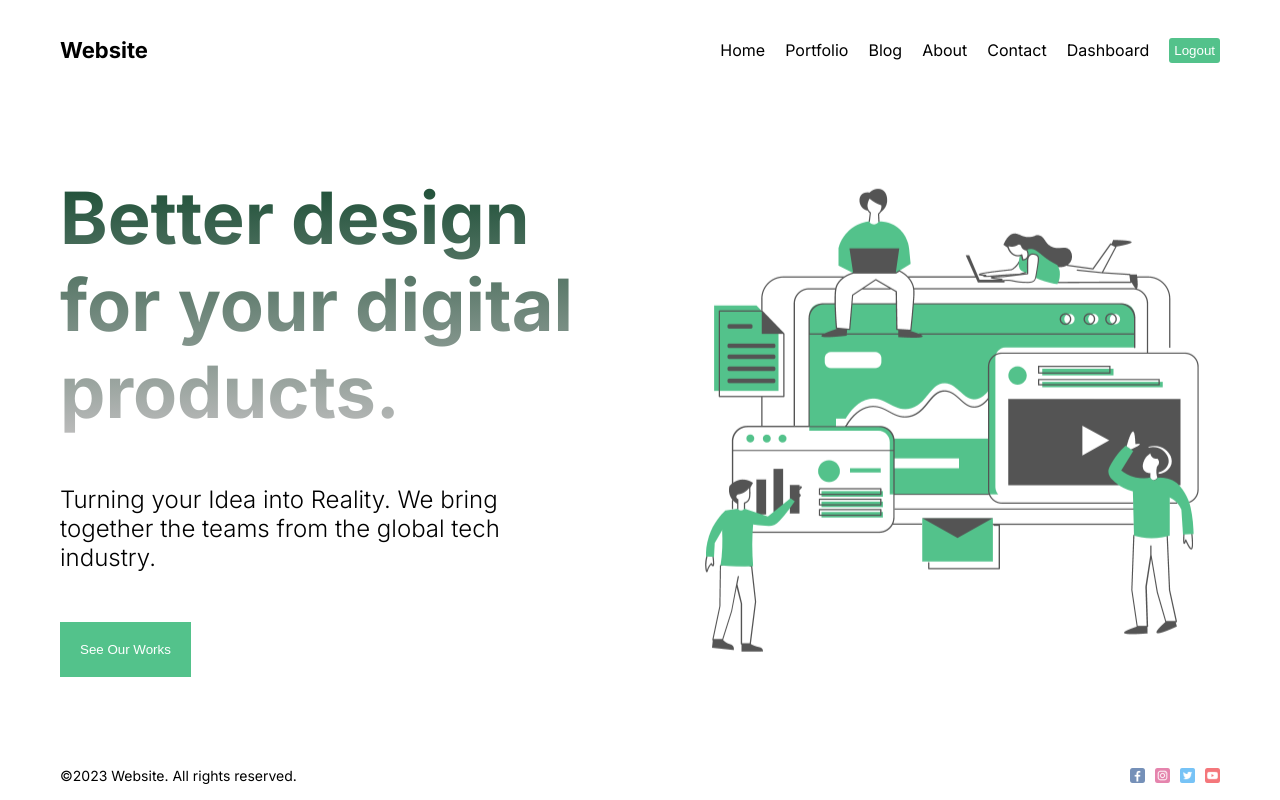
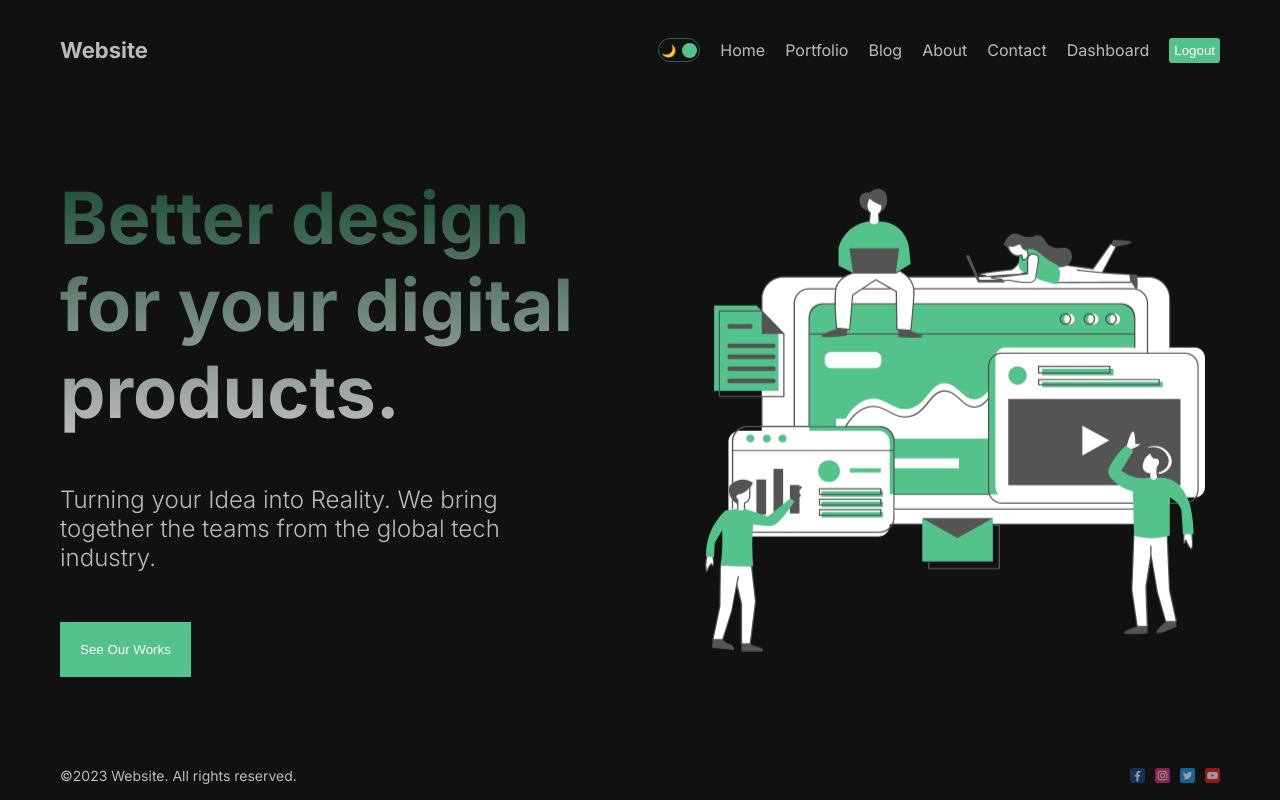
Before and after one commit to ThomassMathisen/nexttutorial, a Next.js app: page / in a window 1280 px wide. Built offline with nearby package versions, Linux system fonts and the light colour scheme.

Commit message:
Create toggle for dark/light mode

```diff
--- a/src/app/layout.js
+++ b/src/app/layout.js
@@ -1,25 +1,28 @@
-import Footer from "@/components/footer/Footer"
-import Navbar from "@/components/navbar/Navbar"
+import Footer from "@/components/footer/Footer";
+import Navbar from "@/components/navbar/Navbar";
 import "./global.css";
 import { Inter, Roboto, Poppins } from "next/font/google";
+import { ThemeProvider } from "@/context/ThemeContext";
 
 const inter = Inter({ subsets: ["latin"] });
 
 export const metadata = {
-  title: 'Website',
-  description: 'Generated by Next.js',
-}
+  title: "Website",
+  description: "Generated by Next.js",
+};
 
 export default function RootLayout({ children }) {
- return (
+  return (
     <html lang="en">
       <body className={inter.className}>
-      <div className="container">
-        <Navbar/>
-        {children}
-        <Footer/>
-      </div>
-        </body>
+        <ThemeProvider>
+          <div className="container">
+            <Navbar />
+            {children}
+            <Footer />
+          </div>
+        </ThemeProvider>
+      </body>
     </html>
-  )
+  );
 }
--- /dev/null
+++ b/src/components/DarkModeToggle/DarkModeToggle.jsx
@@ -0,0 +1,21 @@
+"use client";
+
+import React, { useContext } from "react";
+import styles from "./darkModeToggle.module.css";
+import { ThemeContext } from "@/context/ThemeContext";
+
+const DarkModeToggle = () => {
+  const { toggle, mode } = useContext(ThemeContext);
+  return (
+    <div className={styles.container} onClick={toggle}>
+      <div className={styles.icon}>🌙</div>
+      <div className={styles.icon}>🔆</div>
+      <div
+        className={styles.ball}
+        style={mode === "light" ? { left: "2px" } : { right: "2px" }}
+      />
+    </div>
+  );
+};
+
+export default DarkModeToggle;
--- /dev/null
+++ b/src/components/DarkModeToggle/darkModeToggle.module.css
@@ -0,0 +1,24 @@
+.container {
+  width: 42px;
+  height: 24px;
+  border: 1.5px solid #53c28b70;
+  border-radius: 30px;
+  display: flex;
+  align-items: center;
+  justify-content: space-between;
+  padding: 2px;
+  position: relative;
+  cursor: pointer;
+}
+
+.icon {
+  font-size: 12px;
+}
+
+.ball {
+  width: 15px;
+  height: 15px;
+  background-color: #53c28b;
+  border-radius: 50%;
+  position: absolute;
+}
--- a/src/components/navbar/Navbar.jsx
+++ b/src/components/navbar/Navbar.jsx
@@ -1,8 +1,9 @@
-"use client"
+"use client";
 
-import Link from 'next/link'
-import React from 'react'
-import styles from "./navbar.module.css"
+import Link from "next/link";
+import React from "react";
+import styles from "./navbar.module.css";
+import DarkModeToggle from "../DarkModeToggle/DarkModeToggle";
 
 const links = [
   {
@@ -40,15 +41,20 @@
 const Navbar = () => {
   return (
     <div className={styles.container}>
-        <Link href="/" className={styles.logo}>Website</Link>
-    <div className={styles.links}>
-      {links.map(link => (
-          <Link key={link.id} href={link.url} className={styles.link}>{link.title}</Link>
-          ))}
+      <Link href="/" className={styles.logo}>
+        Website
+      </Link>
+      <div className={styles.links}>
+        <DarkModeToggle />
+        {links.map((link) => (
+          <Link key={link.id} href={link.url} className={styles.link}>
+            {link.title}
+          </Link>
+        ))}
         <button className={styles.logout}>Logout</button>
+      </div>
     </div>
-          </div>
-  )
-}
+  );
+};
 
-export default Navbar
+export default Navbar;
--- /dev/null
+++ b/src/context/ThemeContext.js
@@ -0,0 +1,18 @@
+"use client";
+
+import { createContext, useState } from "react";
+
+export const ThemeContext = createContext();
+
+export const ThemeProvider = ({ children }) => {
+  const [mode, setMode] = useState("dark");
+  const toggle = () => {
+    setMode((prev) => (prev === "dark" ? "light" : "dark"));
+  };
+
+  return (
+    <ThemeContext.Provider value={{ toggle, mode }}>
+      <div className={`theme ${mode}`}>{children}</div>
+    </ThemeContext.Provider>
+  );
+};
```
